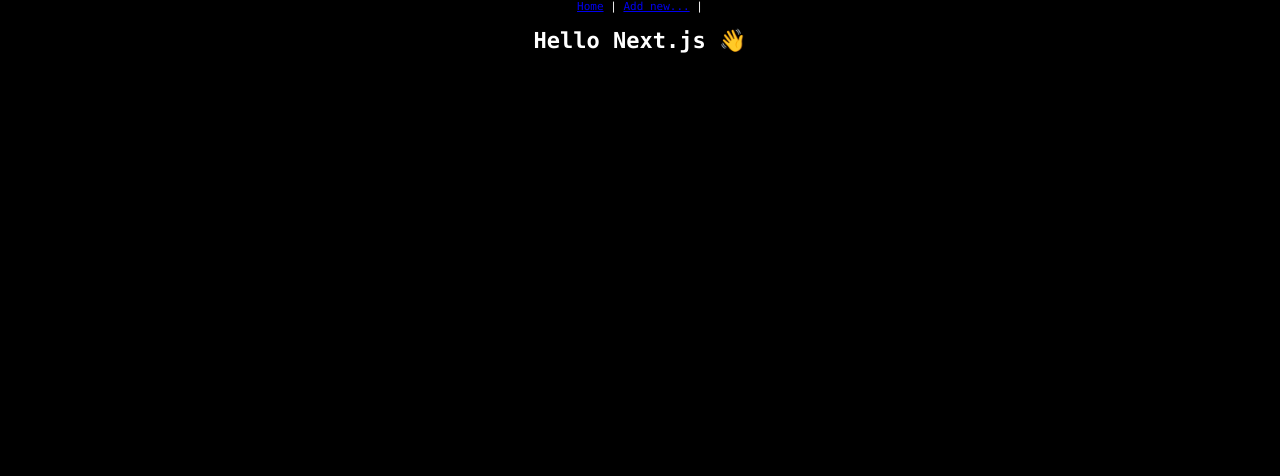
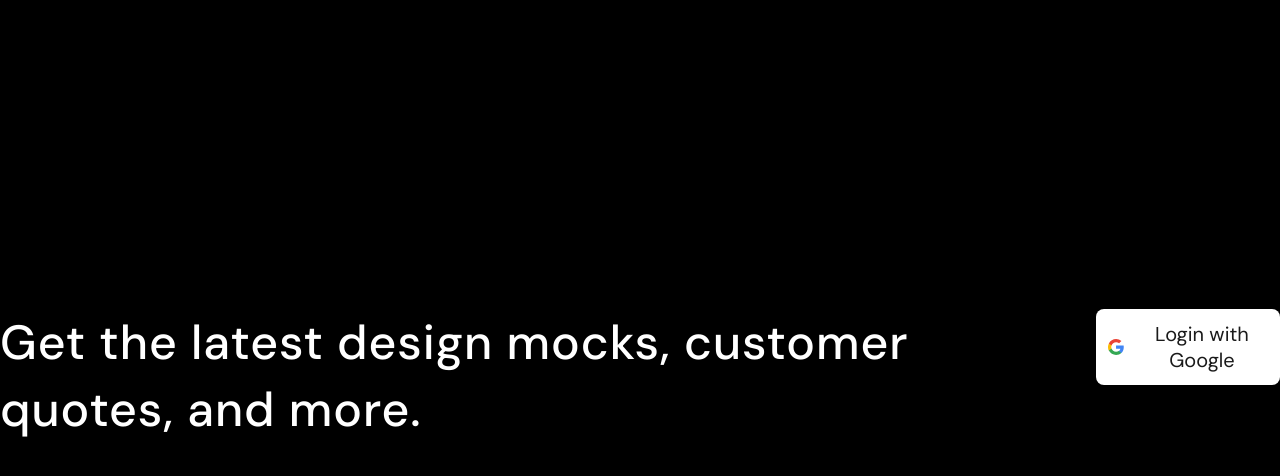
Before and after one commit to alexpriceco/framed, a Next.js app: page / in a window 1280 px wide. Shown: the top 476 px of the page. Built offline with nearby package versions, Linux system fonts and the light colour scheme.

Commit message:
Add basic frame, intro page

```diff
--- /dev/null
+++ b/components/Button.tsx
@@ -0,0 +1,42 @@
+import * as React from 'react'
+import styled from 'styled-components'
+import colors from './colors';
+
+type ButtonProps = {
+  onClick: any,
+  title?: string,
+  type?: 'button' | 'submit' | 'reset',
+  name?: string,
+  isLight?: boolean,
+}
+
+const StyledButton = styled.button<ButtonProps>`
+  display: flex;
+  flex-direction: row;
+  justify-content: center;
+  align-items: center;
+  padding: 12px;
+  border-radius: 8px;
+  font-family: 'DM Sans', sans-serif;
+  font-size: 20px;
+  border: none;
+  cursor: pointer;
+  position: relative;
+  transition: all 0.15s ease-in-out;
+
+  background: ${props => props.isLight ? colors.white : colors.greyDarkest};
+  color: ${props => props.isLight ? colors.greyDarkest : colors.white};
+
+  &:hover {
+    background: ${props => props.isLight ? colors.greyLight : colors.greyDark};
+    color: ${props => props.isLight ? colors.black : colors.white};
+  }
+`
+
+const Button: React.FunctionComponent<ButtonProps> = ({ children, onClick, type, name, isLight }) => (
+  <StyledButton onClick={onClick} type={type || 'button'} name={name} isLight={isLight || false}>
+    {children}
+  </StyledButton>
+)
+
+export default Button
--- a/components/Layout.tsx
+++ b/components/Layout.tsx
@@ -1,5 +1,4 @@
 import * as React from 'react'
-import Link from 'next/link'
 import Head from 'next/head'
 import styled from 'styled-components'
 
@@ -9,9 +8,9 @@
 
 const StyledLayout = styled.div`
   display: flex;
-  flex-direction: column;
-  justify-content: center;
-  align-items: center;
+  flex-direction: row;
+  justify-content: space-around;
+  align-items: flex-start;
 `
 
 const Layout: React.FunctionComponent<LayoutProps> = ({ children, title }) => (
@@ -23,29 +22,57 @@
     </Head>
 
     <style jsx global>{`
+      @import url('https://fonts.googleapis.com/css?family=DM+Sans:400,500&display=swap');
+
       body {
         background: #000;
-        font: 11px menlo;
+        font-family: 'DM Sans', sans-serif;
+        font-size: 11px;
         color: #fff;
         margin: 0;
         padding: 0;
         min-width: 100vw;
         min-height: 100vh;
+        display: flex;
+        flex-direction: row;
+        justify-content: center;
+        align-items: center;
+      }
+
+      h1 {
+        font-family: DM Sans;
+        font-style: normal;
+        font-weight: 500;
+        font-size: 48px;
+        line-height: 140%;
+        letter-spacing: 0.02em;
+        margin: 0;
+        margin-bottom: 1em;
+      }
+
+      h2 {
+        font-style: normal
+        font-weight: 500;
+        font-size: 32px;
+        line-height: 140%;
+        letter-spacing: 0.02em;
+        margin: 0;
+        margin-bottom: 0.5em;
+      }
+
+      p, span {
+        font-family: DM Sans;
+        font-style: normal;
+        font-weight: normal;
+        font-size: 20px;
+        line-height: 140%;
+        letter-spacing: 0.02em;
+        margin: 0;
+        margin-bottom: 1em;
+        opacity: 0.75;
       }
     `}</style>
 
-    <header>
-      <nav>
-        <Link href="/">
-          <a>Home</a>
-        </Link>{' '}
-        |{' '}
-        <Link href="/new">
-          <a>Add new...</a>
-        </Link>{' '}
-        |{' '}
-      </nav>
-    </header>
     {children}
   </StyledLayout>
 )
--- /dev/null
+++ b/components/colors.tsx
@@ -0,0 +1,11 @@
+const colors = {
+  black: '#000000',
+  greyDarkest: '#1a1a1a',
+  greyDark: '#3c3c3c',
+  greyMid: '#6d6d6d',
+  greyLight: '#b2b2b2',
+  greyLightest: '#b2b2b2',
+  white: '#ffffff'
+}
+
+export default colors;
--- a/package.json
+++ b/package.json
@@ -7,6 +7,7 @@
     "start": "next start"
   },
   "dependencies": {
+    "moment": "^2.24.0",
     "next": "^9.1.4",
     "react": "^16.12.0",
     "react-dom": "^16.12.0",
--- a/pages/index.tsx
+++ b/pages/index.tsx
@@ -1,10 +1,20 @@
 import React from 'react'
 import Layout from '../components/Layout'
+import Button from '../components/Button'
 
 const Index: React.FunctionComponent = () => {
   return (
     <Layout title="Home">
-      <h1>Hello Next.js 👋</h1>
+      <h1>Get the latest design mocks, customer quotes, and more.</h1>
+      <Button onClick={() => console.log('Clicked!')} isLight>
+        <svg width="20" height="20" viewBox="0 0 20 20" fill="none" xmlns="http://www.w3.org/2000/svg" style={{ marginRight: '12px' }}>
+          <path d="M19.6032 10.2297C19.6032 9.54989 19.548 8.86644 19.4305 8.19769H9.99817V12.0485H15.3996C15.1755 13.2905 14.4553 14.3891 13.4007 15.0873V17.5859H16.6232C18.5155 15.8442 19.6032 13.2721 19.6032 10.2297Z" fill="#4285F4"/>
+          <path d="M9.99814 20C12.6952 20 14.9697 19.1145 16.6268 17.5859L13.4043 15.0873C12.5078 15.6972 11.3503 16.0426 10.0018 16.0426C7.39296 16.0426 5.18094 14.2826 4.38726 11.9162H1.06189V14.492C2.75948 17.8688 6.21714 20 9.99814 20Z" fill="#34A853"/>
+          <path d="M4.38362 11.9162C3.96473 10.6743 3.96473 9.32942 4.38362 8.08746V5.51167H1.06192C-0.356415 8.33732 -0.356415 11.6664 1.06192 14.492L4.38362 11.9162Z" fill="#FBBC04"/>
+          <path d="M9.99814 3.95738C11.4238 3.93533 12.8017 4.4718 13.8343 5.45655L16.6893 2.60151C14.8815 0.903916 12.4821 -0.029393 9.99814 2.50153e-06C6.21714 2.50153e-06 2.75948 2.13118 1.06189 5.51167L4.38359 8.08745C5.17359 5.71744 7.38928 3.95738 9.99814 3.95738Z" fill="#EA4335"/>
+        </svg>
+        Login with Google
+      </Button>
     </Layout>
   )
 }
--- a/pages/new.tsx
+++ b/pages/new.tsx
@@ -4,7 +4,7 @@
 const Index: React.FunctionComponent = () => {
   return (
     <Layout>
-      <h1>Add a new thing</h1>
+      <h1>Add a new frame</h1>
     </Layout>
   )
 }
```
Also changed, not shown: pages/frame.tsx (added, +71 -0 lines), 1 other file (tests, documents, lock files or other folders).
